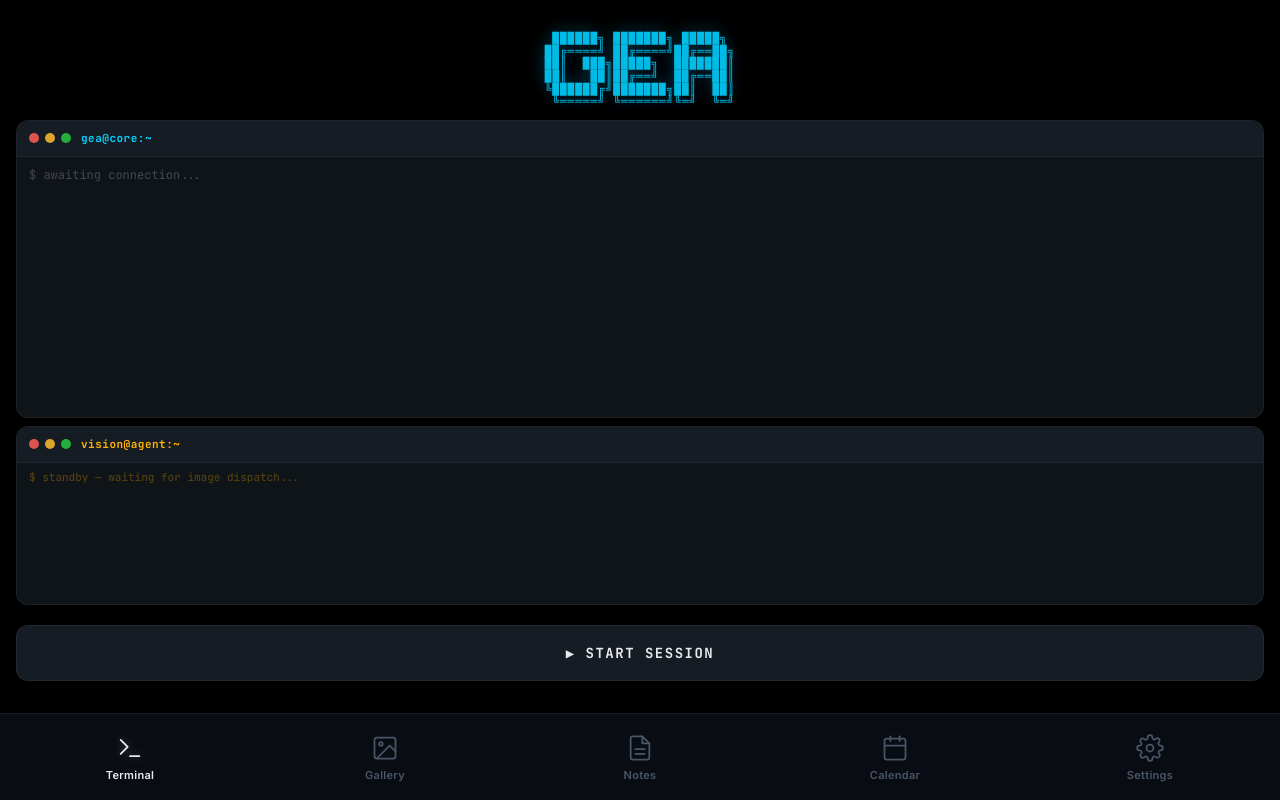
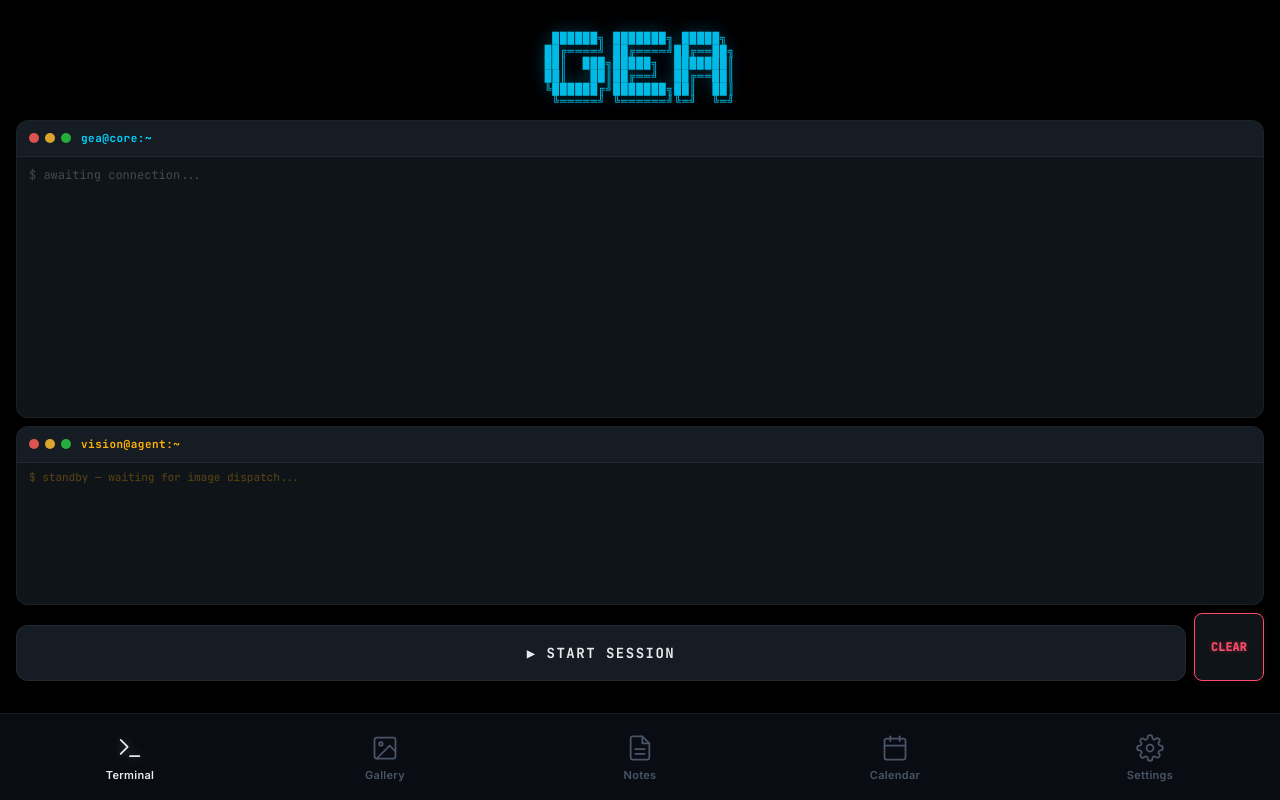
Before and after one commit to igorkaucic/gea, a React (Vite) app: page / in a window 1280 px wide. Built offline with nearby package versions, Linux system fonts and the light colour scheme.

Commit message:
13.6 - deploy

```diff
--- a/public/sw.js
+++ b/public/sw.js
@@ -1,6 +1,6 @@
 // GEA Service Worker â€” Auto-Update Engine
-// VERSION: 13.5
-const CACHE_VERSION = 'gea-v13.5';
+// VERSION: 13.6
+const CACHE_VERSION = 'gea-v13.6';
 const STATIC_CACHE = CACHE_VERSION + '-static';
 
 // Assets to pre-cache on install
--- a/src/components/HomePanel.tsx
+++ b/src/components/HomePanel.tsx
@@ -178,13 +178,43 @@ export default function HomePanel({ isActive, thoughts, statusText, UIState, vis
       )}
 
       {/* ═══ CONNECT BUTTON ═══ */}
+      <div style={{ display: 'flex', gap: '8px' }}>
         <button
           className={`connect-btn ${isActive ? 'active' : ''}`}
           onClick={isActive ? stopAll : connect}
           id="btn-connect"
+          style={{ flex: 1 }}
         >
           {isActive ? '● LIVE SESSION ACTIVE' : '▶ START SESSION'}
         </button>
+        {!isActive && (
+          <button
+            onClick={() => {
+              localStorage.removeItem('gea_resume_handle');
+              window.dispatchEvent(new CustomEvent('SHOW_TOAST', { detail: '🧠 Memory Cleared' }));
+            }}
+            style={{
+              background: 'var(--bg-surface)',
+              border: '1px solid #FF4C6A',
+              color: '#FF4C6A',
+              borderRadius: 'var(--radius-sm)',
+              padding: '0 16px',
+              cursor: 'pointer',
+              fontFamily: 'var(--font-mono)',
+              fontSize: '12px',
+              fontWeight: 800,
+              display: 'flex',
+              alignItems: 'center',
+              justifyContent: 'center',
+              textShadow: '0 0 4px rgba(255,76,106,0.4)',
+              boxShadow: '0 0 8px rgba(255,76,106,0.1)'
+            }}
+            title="Clear AI memory of previous conversation"
+          >
+            CLEAR
+          </button>
+        )}
+      </div>
     </div>
   );
 }
--- a/src/version.ts
+++ b/src/version.ts
@@ -1 +1 @@
-export const APP_VERSION = '13.5';
+export const APP_VERSION = '13.6';
```
Lines whose indentation alone changed are shown as unchanged.
